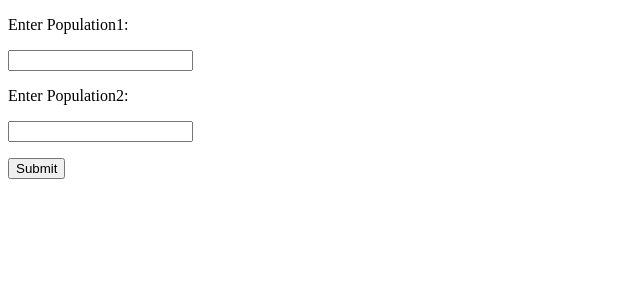
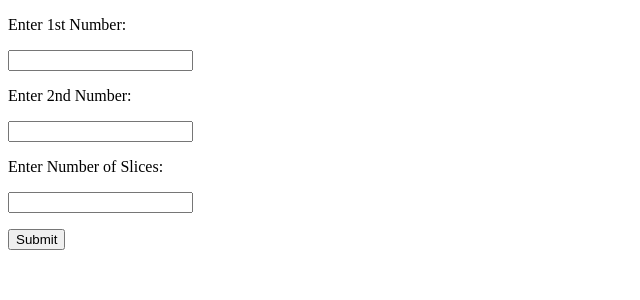
Before and after one commit to sr417summit/mysql, a Flask app: page /get_pop in a window 1280 px wide. Shown: the part 118-418 px from the top of the page, without its empty margins (0-640 px from the left). Run offline with Flask 2, Linux system fonts and the light colour scheme.

Commit message:
Add files via upload

```diff
--- a/templates/get_pop.html
+++ b/templates/get_pop.html
@@ -5,11 +5,13 @@
         <p>1002008122</p>
       </header>
     <body>
-        <form action = "/population" method = "post">
-            <p>Enter Population1:</p>
+        <form action = "/pie" method = "post">
+            <p>Enter 1st Number:</p>
             <p><input type = "number" name = "pop1"></p>
-            <p>Enter Population2:</p>
+            <p>Enter 2nd Number:</p>
             <p><input type = "number" name = "pop2"></p>
+            <p>Enter Number of Slices:</p>
+            <p><input type = "number" name = "num"></p>
             <p><input type ="submit" name ="Submit"></p>
 
 
--- a/templates/index.html
+++ b/templates/index.html
@@ -14,7 +14,7 @@
             <p><input type = "number" name = "num"></p>
             <p><input type ="submit" name ="Submit"></p>
 
-            To See all States within a population range<picture></picture><a href="get_pop">Click Here</a> <br>
+            To See Pie Chart<picture></picture><a href="get_pop">Click Here</a> <br>
             To See Top and Bottom States<picture></picture><a href="top_pop">Click Here</a> <br>
         </form>
     </body>
--- a/templates/pop.html
+++ b/templates/pop.html
@@ -1,7 +1,7 @@
 <!DOCTYPE html>
 <html>
 <head>
-    <title>Population</title>
+    <title>Pie</title>
     <script src="https://cdn.plot.ly/plotly-latest.min.js"></script>
 </head>
 <body>
```
